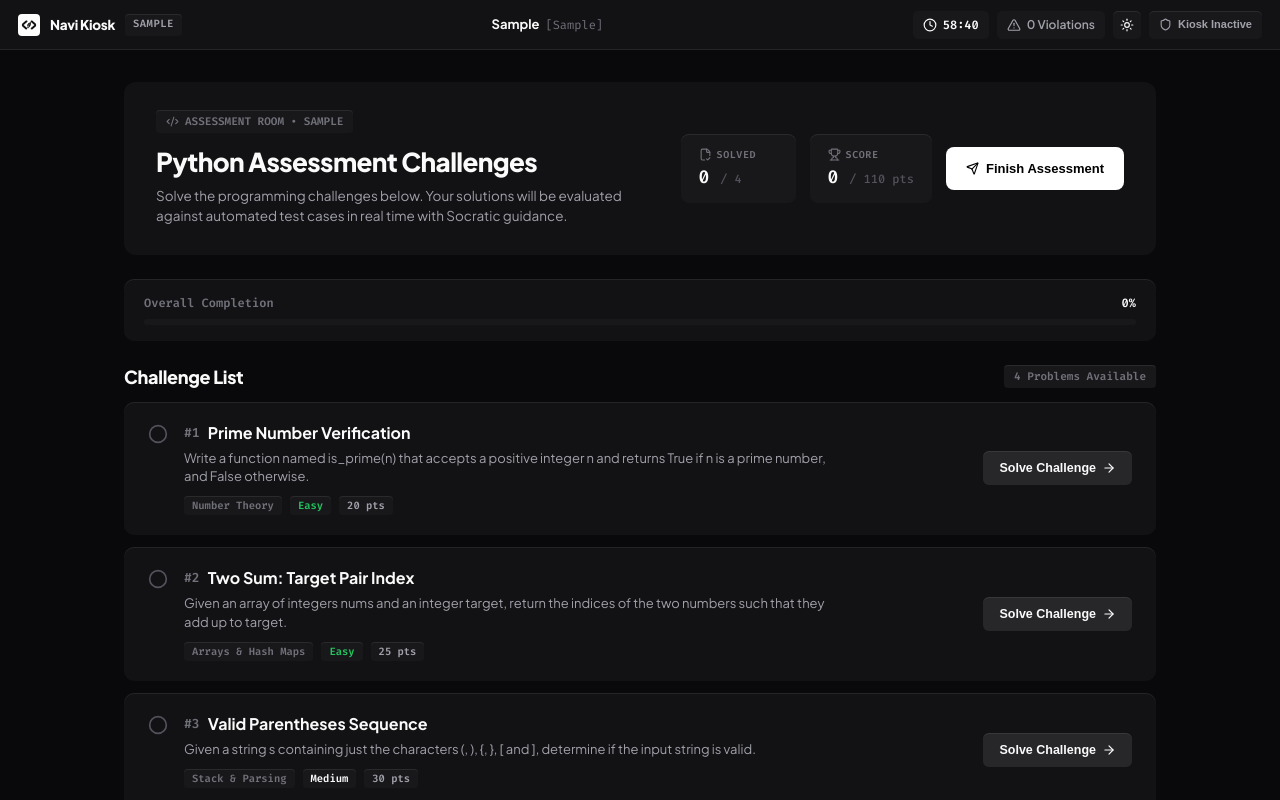
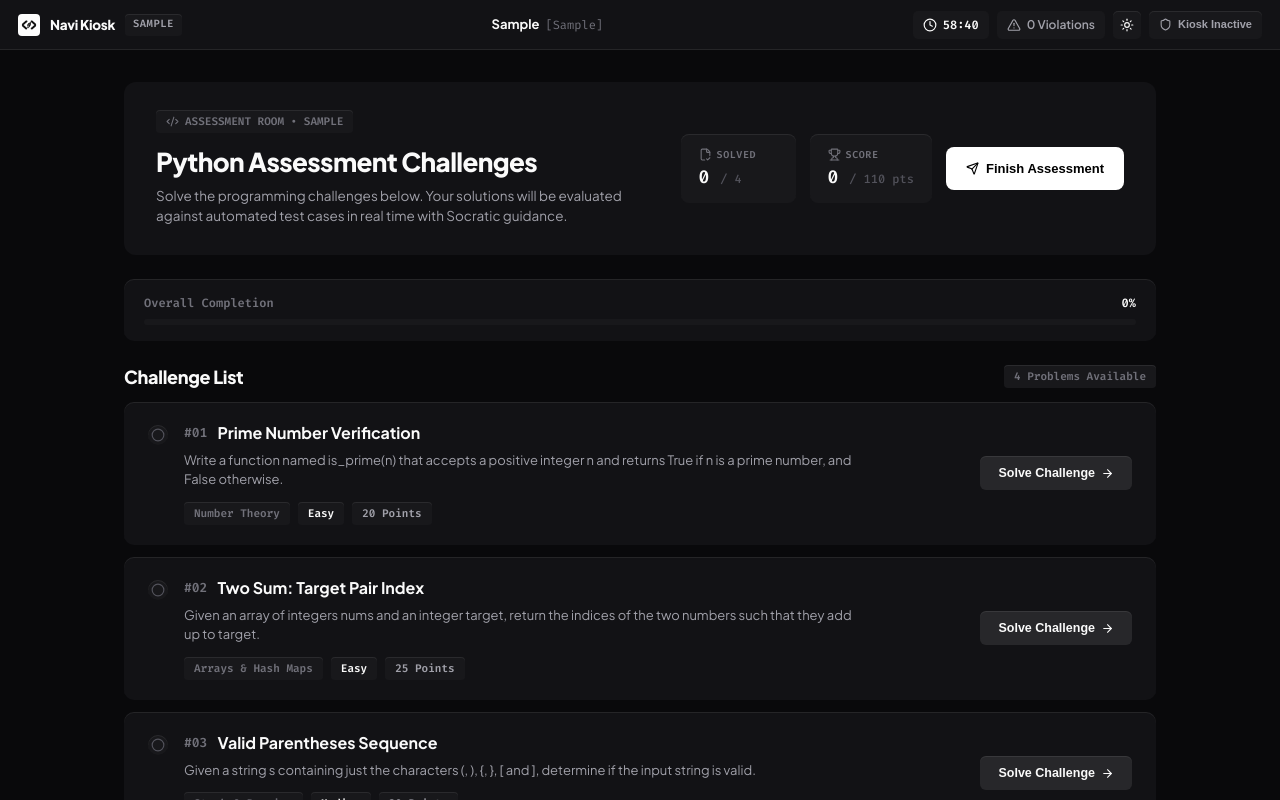
Before and after one commit to willgregorry/navi-app, a React (Vite) app: page / in a window 1280 px wide. Both pictures are taken after typing "Sample", "Sample", "Sample" into the empty fields and a click on the button "Enter Assessment Room". Shown: the top 800 px of the page. Built offline with nearby package versions, Linux system fonts and the light colour scheme; no server answers.

Commit message:
fix: remove AI-slop card borders and expand metadata badges into spacious layout

```diff
--- a/src/components/challenges/ChallengeListView.tsx
+++ b/src/components/challenges/ChallengeListView.tsx
@@ -1,6 +1,6 @@
 import React from 'react';
 import {
-  CheckCircle2,
+  Check,
   Clock,
   Circle,
   ArrowRight,
@@ -155,18 +155,30 @@ export const ChallengeListView: React.FC<ChallengeListViewProps> = ({
                   <div className="challenge-card-left">
                     <div className="status-indicator">
                       {isSolved ? (
-                        <CheckCircle2 size={20} className="icon-solved" />
+                        <div className="status-mark-solved" title="Solved">
+                          <Check size={12} strokeWidth={3} />
+                        </div>
                       ) : isInProgress ? (
-                        <Clock size={20} className="icon-inprogress" />
+                        <div className="status-mark-inprogress" title="In Progress">
+                          <Clock size={12} />
+                        </div>
                       ) : (
-                        <Circle size={20} className="icon-unattempted" />
+                        <div className="status-mark-unattempted" title="Unattempted">
+                          <Circle size={14} />
+                        </div>
                       )}
                     </div>
 
                     <div className="challenge-info">
                       <div className="challenge-title-row">
-                        <span className="challenge-index">#{index + 1}</span>
+                        <span className="challenge-index">#{String(index + 1).padStart(2, '0')}</span>
                         <h3 className="challenge-title">{problem.title}</h3>
+                        {isSolved && (
+                          <span className="solved-badge-pill">
+                            <Check size={10} strokeWidth={3} />
+                            <span>SOLVED</span>
+                          </span>
+                        )}
                       </div>
 
                       <p className="challenge-excerpt">
@@ -174,13 +186,13 @@ export const ChallengeListView: React.FC<ChallengeListViewProps> = ({
                       </p>
 
                       <div className="challenge-tags">
-                        <span className="tag-category">{problem.category}</span>
+                        <span className="tag-chip tag-category">{problem.category}</span>
                         <span
-                          className={`tag-difficulty diff-${problem.difficulty.toLowerCase()}`}
+                          className={`tag-chip tag-difficulty diff-${problem.difficulty.toLowerCase()}`}
                         >
                           {problem.difficulty}
                         </span>
-                        <span className="tag-points">{problem.points} pts</span>
+                        <span className="tag-chip tag-points">{problem.points} Points</span>
                       </div>
                     </div>
                   </div>
@@ -197,12 +209,12 @@ export const ChallengeListView: React.FC<ChallengeListViewProps> = ({
                     >
                       <span>
                         {isSolved
-                          ? 'Review Solution'
+                          ? 'Review Code'
                           : isInProgress
                           ? 'Continue'
                           : 'Solve Challenge'}
                       </span>
-                      <ArrowRight size={14} />
+                      <ArrowRight size={13} />
                     </button>
                   </div>
                 </div>
--- a/src/components/problem/ProblemPanel.tsx
+++ b/src/components/problem/ProblemPanel.tsx
@@ -10,20 +10,23 @@ export const ProblemPanel: React.FC<ProblemPanelProps> = ({ problem }) => {
   return (
     <aside className="panel problem-panel">
       <div className="panel-header">
-        <div className="panel-header-title">
-          <Terminal size={14} />
-          <h2>{problem.title}</h2>
-        </div>
-        <div className="panel-header-tags">
-          <span className="badge-category">{problem.category}</span>
-          <span className={`badge-diff diff-${problem.difficulty.toLowerCase()}`}>
-            {problem.difficulty}
-          </span>
-          <span className="badge-pts">{problem.points} pts</span>
-        </div>
+        <Terminal size={14} />
+        <h2>Problem Statement</h2>
       </div>
 
       <div className="panel-content scrollable">
+        {/* Spacious, uncrowded problem hero header */}
+        <div className="problem-hero-section">
+          <div className="problem-meta-pills">
+            <span className="meta-pill pill-category">{problem.category}</span>
+            <span className={`meta-pill pill-diff diff-${problem.difficulty.toLowerCase()}`}>
+              {problem.difficulty}
+            </span>
+            <span className="meta-pill pill-points">{problem.points} Points</span>
+          </div>
+          <h1 className="problem-title-display">{problem.title}</h1>
+        </div>
+
         <section className="problem-section">
           <div className="section-title-label">01 // SPECIFICATION</div>
           <p className="problem-text">{problem.description}</p>
--- a/src/index.css
+++ b/src/index.css
@@ -1922,11 +1922,13 @@ body {
 }
 
 .challenge-card.card-solved {
-  border-left: 3px solid var(--success-green);
+  background: var(--bg-surface);
+  box-shadow: var(--highlight-top);
 }
 
 .challenge-card.card-inprogress {
-  border-left: 3px solid var(--text-primary);
+  background: var(--bg-surface);
+  box-shadow: var(--highlight-top);
 }
 
 .challenge-card-left {
@@ -1937,33 +1939,60 @@ body {
 }
 
 .status-indicator {
-  margin-top: 2px;
+  margin-top: 3px;
   flex-shrink: 0;
 }
 
-.icon-solved {
-  color: var(--success-green);
-}
-
-.icon-inprogress {
-  color: var(--text-primary);
-}
-
-.icon-unattempted {
+.status-mark-solved {
+  width: 20px;
+  height: 20px;
+  border-radius: 50%;
+  background: var(--text-primary);
+  color: var(--bg-canvas);
+  display: inline-flex;
+  align-items: center;
+  justify-content: center;
+  flex-shrink: 0;
+}
+
+.status-mark-inprogress {
+  width: 20px;
+  height: 20px;
+  border-radius: 50%;
+  background: var(--bg-surface-elevated);
+  color: var(--text-primary);
+  display: inline-flex;
+  align-items: center;
+  justify-content: center;
+  flex-shrink: 0;
+  box-shadow: var(--highlight-top);
+}
+
+.status-mark-unattempted {
+  width: 20px;
+  height: 20px;
+  border-radius: 50%;
+  background: var(--bg-surface-elevated);
   color: var(--text-dim);
+  display: inline-flex;
+  align-items: center;
+  justify-content: center;
+  flex-shrink: 0;
+  box-shadow: var(--highlight-top);
 }
 
 .challenge-info {
   display: flex;
   flex-direction: column;
-  gap: 6px;
+  gap: 8px;
   flex: 1;
 }
 
 .challenge-title-row {
   display: flex;
   align-items: center;
-  gap: 8px;
+  flex-wrap: wrap;
+  gap: 10px;
 }
 
 .challenge-index {
@@ -1977,48 +2006,63 @@ body {
   font-size: 16px;
   font-weight: 700;
   color: var(--text-primary);
+}
+
+.solved-badge-pill {
+  display: inline-flex;
+  align-items: center;
+  gap: 4px;
+  padding: 2px 7px;
+  background: var(--bg-surface-elevated);
+  color: var(--text-primary);
+  border-radius: 4px;
+  font-family: 'Fira Code', monospace;
+  font-size: 9.5px;
+  font-weight: 700;
+  letter-spacing: 0.5px;
+  box-shadow: var(--highlight-top);
 }
 
 .challenge-excerpt {
   font-size: 13px;
   color: var(--text-secondary);
-  line-height: 1.45;
-  max-width: 650px;
+  line-height: 1.5;
+  max-width: 680px;
 }
 
 .challenge-tags {
   display: flex;
   align-items: center;
+  flex-wrap: wrap;
   gap: 8px;
   margin-top: 4px;
 }
 
-.tag-category,
-.tag-difficulty,
-.tag-points {
-  font-family: 'Fira Code', monospace;
-  font-size: 10.5px;
+.tag-chip {
+  font-family: 'Fira Code', monospace;
+  font-size: 11px;
   font-weight: 600;
-  padding: 3px 8px;
+  padding: 4px 10px;
   border-radius: 4px;
   background: var(--bg-surface-elevated);
   color: var(--text-muted);
   box-shadow: var(--highlight-top);
-}
-
-.tag-difficulty.diff-easy {
-  color: var(--success-green);
-}
-
-.tag-difficulty.diff-medium {
-  color: var(--text-primary);
-}
-
-.tag-difficulty.diff-hard {
+  white-space: nowrap;
+}
+
+.tag-chip.tag-difficulty.diff-easy {
+  color: var(--text-primary);
+}
+
+.tag-chip.tag-difficulty.diff-medium {
+  color: var(--text-primary);
+}
+
+.tag-chip.tag-difficulty.diff-hard {
   color: var(--alarm-red);
 }
 
-.tag-points {
+.tag-chip.tag-points {
   color: var(--text-secondary);
   font-weight: 700;
 }
@@ -2027,7 +2071,7 @@ body {
   display: flex;
   align-items: center;
   gap: 6px;
-  padding: 10px 16px;
+  padding: 10px 18px;
   background: var(--btn-secondary-bg);
   color: var(--btn-secondary-text);
   border: none;
@@ -2047,43 +2091,60 @@ body {
 
 .challenge-action-btn.btn-solved {
   background: var(--bg-surface-elevated);
-  color: var(--success-green);
-}
-
-/* Panel Header Tags for ProblemPanel */
-.panel-header-title {
-  display: flex;
-  align-items: center;
+  color: var(--text-primary);
+}
+
+/* ==========================================================================
+   PROBLEM PANEL: SPACIOUS HERO HEADER & METADATA SECTION
+   ========================================================================== */
+
+.problem-hero-section {
+  margin-bottom: 22px;
+  padding-bottom: 18px;
+  border-bottom: 1px solid var(--divider-line);
+}
+
+.problem-meta-pills {
+  display: flex;
+  align-items: center;
+  flex-wrap: wrap;
   gap: 8px;
-}
-
-.panel-header-tags {
-  display: flex;
-  align-items: center;
-  gap: 6px;
-}
-
-.badge-category,
-.badge-diff,
-.badge-pts {
-  font-family: 'Fira Code', monospace;
-  font-size: 10px;
+  margin-bottom: 12px;
+}
+
+.meta-pill {
+  font-family: 'Fira Code', monospace;
+  font-size: 11px;
   font-weight: 600;
-  padding: 2px 6px;
-  border-radius: 3px;
-  background: var(--bg-surface-elevated);
-  color: var(--text-muted);
-  box-shadow: var(--highlight-top);
-}
-
-.badge-diff.diff-easy {
-  color: var(--success-green);
-}
-
-.badge-diff.diff-medium {
-  color: var(--text-primary);
-}
-
-.badge-diff.diff-hard {
+  padding: 4px 10px;
+  border-radius: 4px;
+  background: var(--bg-surface-elevated);
+  color: var(--text-secondary);
+  box-shadow: var(--highlight-top);
+  white-space: nowrap;
+}
+
+.meta-pill.pill-points {
+  color: var(--text-primary);
+  font-weight: 700;
+}
+
+.meta-pill.pill-diff.diff-easy {
+  color: var(--text-primary);
+}
+
+.meta-pill.pill-diff.diff-medium {
+  color: var(--text-primary);
+}
+
+.meta-pill.pill-diff.diff-hard {
   color: var(--alarm-red);
 }
+
+.problem-title-display {
+  font-size: 19px;
+  font-weight: 800;
+  letter-spacing: -0.4px;
+  color: var(--text-primary);
+  line-height: 1.35;
+}
```
